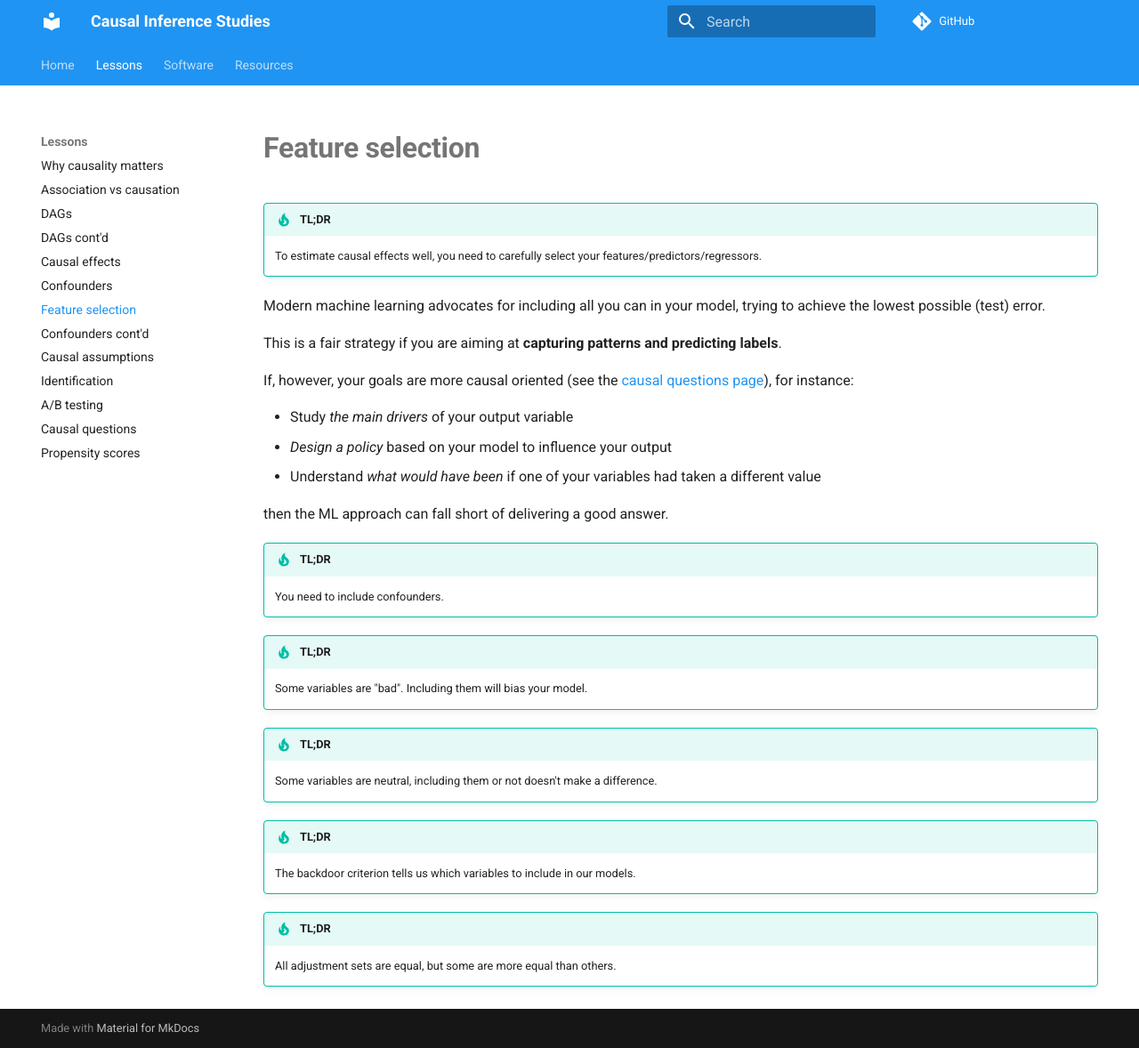
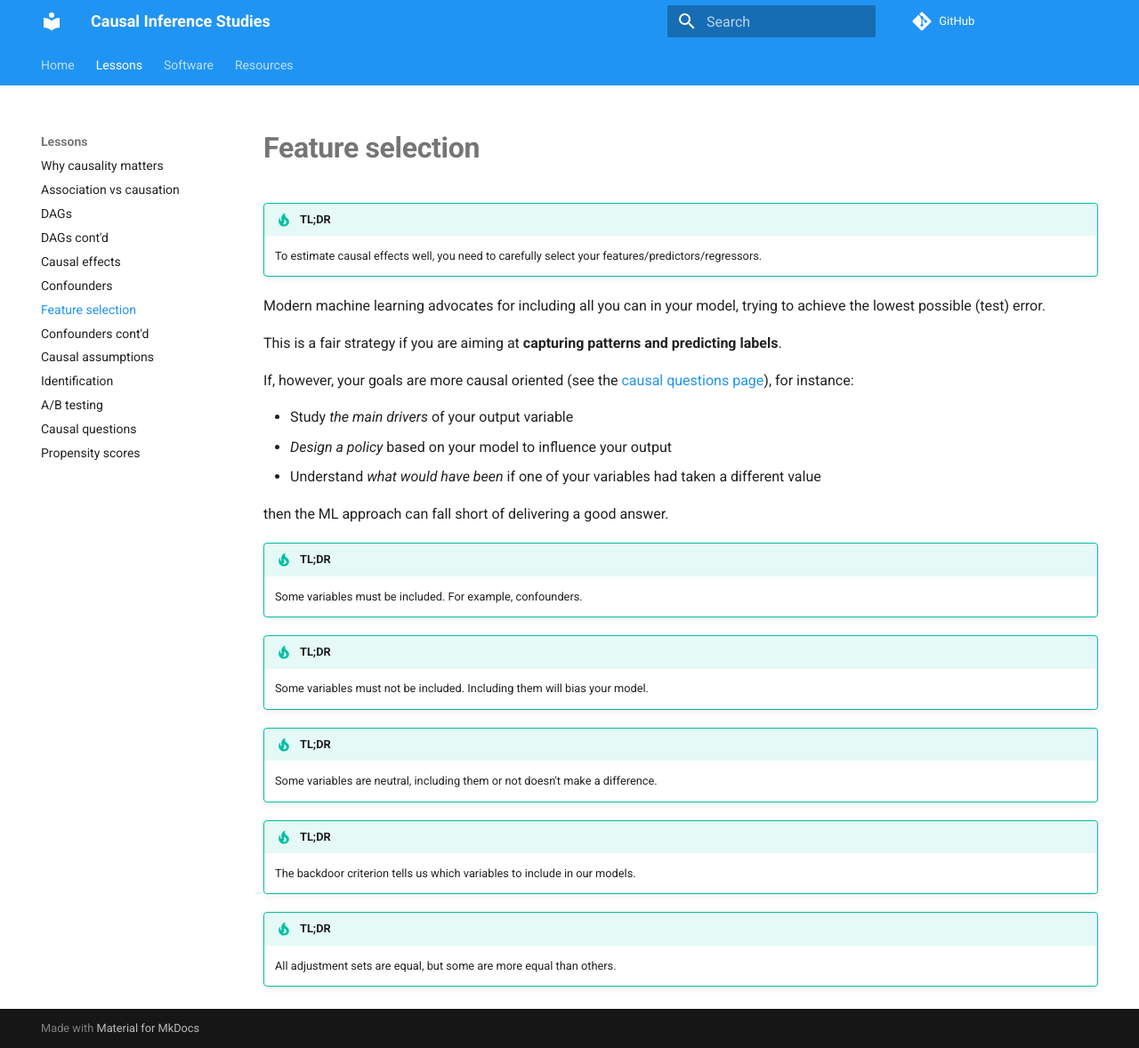
Before and after one commit to emilioMaddalena/causal-inference-studies, an MkDocs documentation site: the page built from material/feature_selection.md, in a window 1280 px wide and 1178 px high. Shown: the whole window at 89% size. Built offline with MkDocs 1.6.1 and Material for MkDocs 9.7.7, drawn with Linux system fonts in a browser that asks for light colours; comment, search, counter and statistics services are not loaded.

Commit message:
Make language more direct and comparable

```diff
--- a/material/feature_selection.md
+++ b/material/feature_selection.md
@@ -18,11 +18,11 @@ then the ML approach can fall short of delivering a good answer.
 
 <a id="TLDR-You-need-to-include-confounders"></a>
 !!! tip "TL;DR"
-    You need to include confounders.
+    Some variables must be included. For example, confounders.
 
 <a id="TLDR-some-variables-are-bad"></a>
 !!! tip "TL;DR"
-    Some variables are "bad". Including them will bias your model.
+    Some variables must not be included. Including them will bias your model.
 
 <a id="TLDR-some-variables-are-neutral"></a>
 !!! tip "TL;DR"
```
